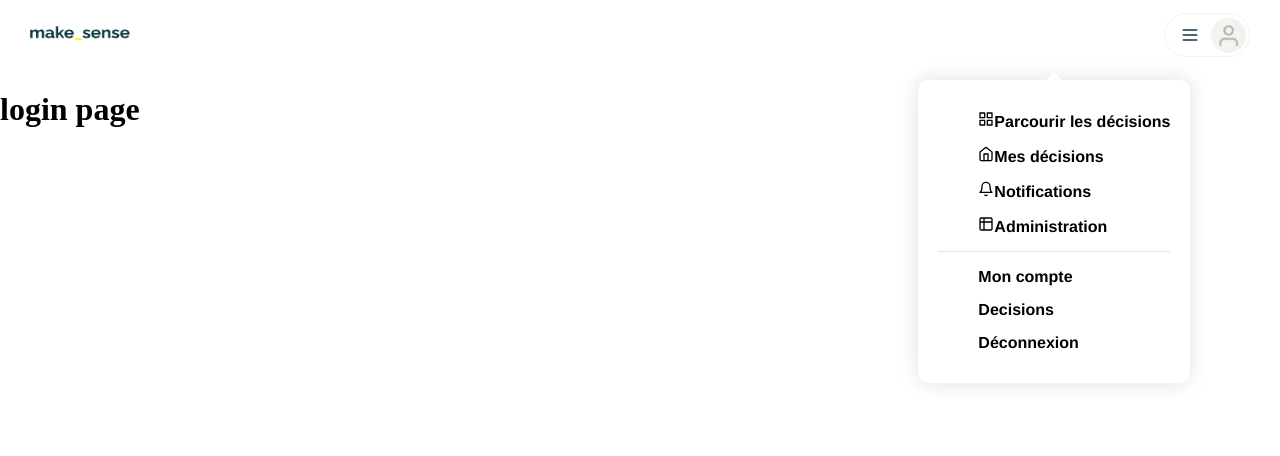
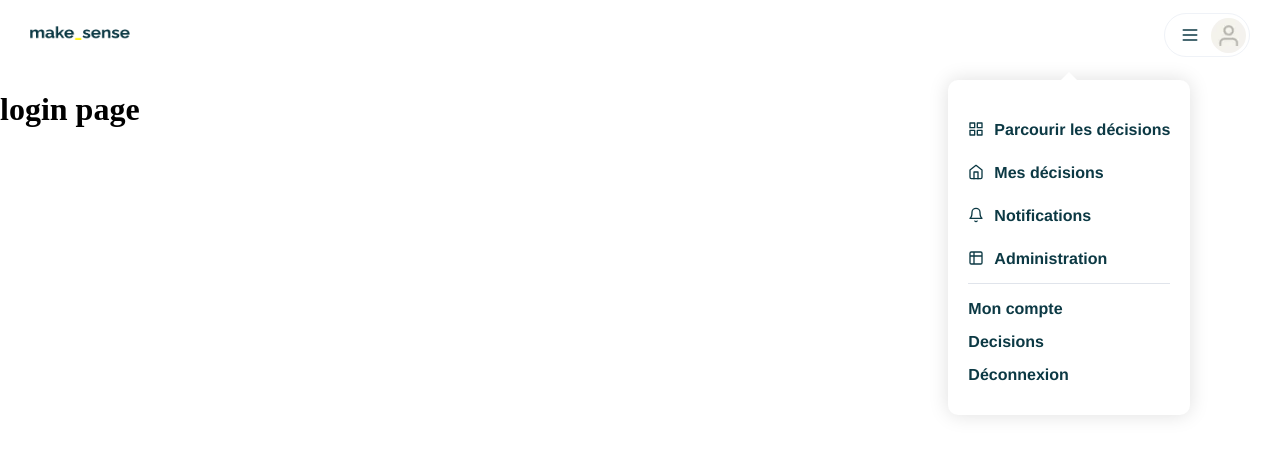
Before and after one commit to WildCodeSchool/2023-02-JS-RemoteFR-DeVMX-P3-Sense-Makers, a React (Vite) app in the folder frontend/: page / in a window 1280 px wide. Both pictures are taken after a click on the button 1206 px from the left and 35 px from the top of the page. Shown: the top 456 px of the page. Built offline with nearby package versions, Linux system fonts and the light colour scheme.

Commit message:
Add css styling in login-menu on Header.jsx

```diff
--- a/frontend/src/components/Header.jsx
+++ b/frontend/src/components/Header.jsx
@@ -43,7 +43,7 @@ export default function Header() {
                     <rect x="14" y="14" width="7" height="7" />
                     <rect x="3" y="14" width="7" height="7" />
                   </svg>
-                  Parcourir les décisions
+                  <div className="li-text">Parcourir les décisions</div>
                 </li>
                 <li>
                   <svg
@@ -61,7 +61,7 @@ export default function Header() {
                     <path d="M3 9l9-7 9 7v11a2 2 0 0 1-2 2H5a2 2 0 0 1-2-2z" />
                     <polyline points="9 22 9 12 15 12 15 22" />
                   </svg>
-                  Mes décisions
+                  <div className="li-text">Mes décisions</div>
                 </li>
                 <li>
                   <svg
@@ -79,7 +79,7 @@ export default function Header() {
                     <path d="M18 8A6 6 0 0 0 6 8c0 7-3 9-3 9h18s-3-2-3-9" />
                     <path d="M13.73 21a2 2 0 0 1-3.46 0" />
                   </svg>
-                  Notifications
+                  <div className="li-text">Notifications</div>
                 </li>
                 <li>
                   <svg
@@ -96,7 +96,7 @@ export default function Header() {
                   >
                     <path d="M9 3H5a2 2 0 0 0-2 2v4m6-6h10a2 2 0 0 1 2 2v4M9 3v18m0 0h10a2 2 0 0 0 2-2V9M9 21H5a2 2 0 0 1-2-2V9m0 0h18" />
                   </svg>
-                  Administration
+                  <div className="li-text">Administration</div>
                 </li>
               </ul>
               <ul>
--- a/frontend/src/scss/_header.scss
+++ b/frontend/src/scss/_header.scss
@@ -57,9 +57,24 @@
 
   ul {
     list-style-type: none;
+    padding: 0;
+    color: $color-default;
 
     li {
+      display: flex;
+      justify-content: flex-start;
+      align-items: start;
       margin-bottom: 15px;
+
+      svg {
+        padding-top: $space-xs;
+      }
+    }
+
+    .li-text {
+      color: $color-default;
+      padding-top: $space-xs;
+      padding-left: $space-xs;
     }
   }
 }
@@ -76,7 +91,7 @@
 
   svg {
     path {
-      color: rgb(12, 57, 68);
+      color: $color-default;
     }
   }
 }
--- a/frontend/src/scss/_variables.scss
+++ b/frontend/src/scss/_variables.scss
@@ -1,3 +1,4 @@
+$color-default: rgb(12, 57, 68);
 $border-color-base: rgb(224, 228, 235);
 $space-xxxl: 100px;
 $space-xxl: 60px;
--- a/frontend/src/scss/styles.css
+++ b/frontend/src/scss/styles.css
@@ -275,9 +275,22 @@ body {
 }
 .login-menu ul {
   list-style-type: none;
+  padding: 0;
+  color: rgb(12, 57, 68);
 }
 .login-menu ul li {
+  display: flex;
+  justify-content: flex-start;
+  align-items: start;
   margin-bottom: 15px;
+}
+.login-menu ul li svg {
+  padding-top: 10px;
+}
+.login-menu ul .li-text {
+  color: rgb(12, 57, 68);
+  padding-top: 10px;
+  padding-left: 10px;
 }
 
 .burger-icon {
```
Also changed, not shown: frontend/src/assets/icons/home_my_decisions.svg, 1 other file (tests, documents, lock files or other folders).
